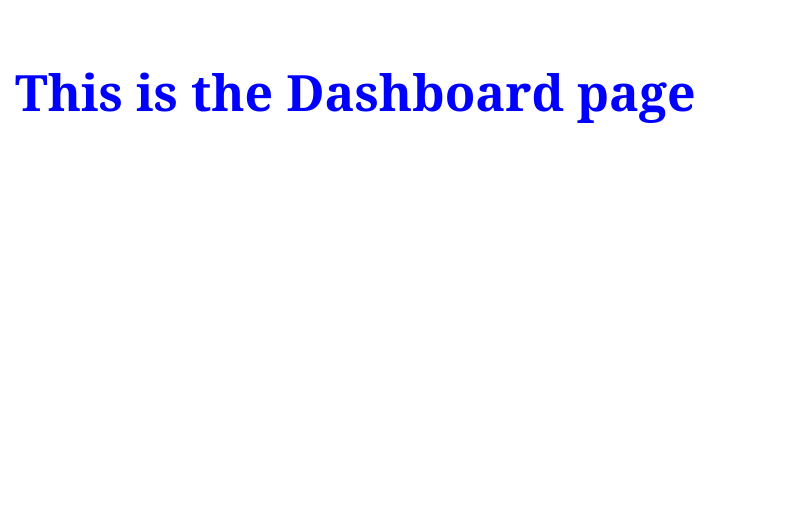
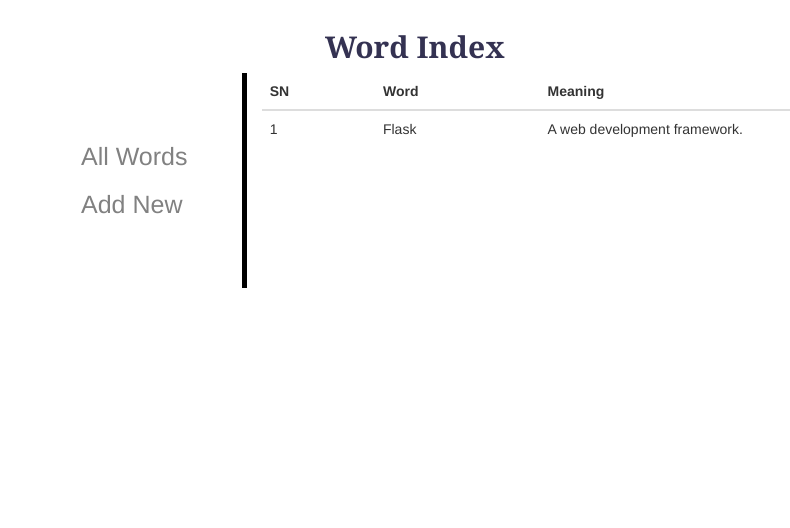
Before and after one commit to Kojo-Gyamfi/Dictionary-App, a Flask app: page /dashboard in a window 1280 px wide. Shown: the part 52-580 px from the top of the page, without its empty margins (0-790 px from the left). Run offline with Flask 3, Linux system fonts and the light colour scheme; some libraries are stand-ins or nearby versions.

Commit message:
dahsboard implementation

```diff
--- a/app.py
+++ b/app.py
@@ -19,10 +19,12 @@ def index():
         user_input = request.form['word']
         conn = mysql.get_db()
         cur = conn.cursor()
-        cur.execute('select meaning from word where word = %s', (user_input))
+        cur.execute('select meaning from word where word = %s', (user_input,))
         rv = cur.fetchall()
-        user_response = rv[0]['meaning']
-        # print(rv)
+        if(len(rv) > 0):
+            user_response = rv[0]['meaning']
+        else:
+            user_response = 'The word cannot be found in this dictionary, please try again with another word'
     return render_template('index.html', user_response=user_response)
 
 @app.route('/dashboard')
--- a/static/css/style.css
+++ b/static/css/style.css
@@ -14,6 +14,37 @@ a.navbar-brand {
   font-weight: bold;
   font-size: 24px;
   /* letter-spacing: 2px; */
+}
+
+/* dashboard */
+.row > h2 {
+  margin-top: -50px;
+  margin-left: 275px;
+  color: #343252;
+  font-family: Georgia, serif;
+  font-weight: bold;
+}
+
+.sidenav > a{
+  padding: 6px 8px 6px 16px;
+  text-decoration: none;
+  font-size: 25px;
+  color: #818181;
+  display: block;
+}
+
+.main {
+overflow-y:scroll;
+height: 70vh;
+padding-left: 60px;
+}
+
+.sidenav{
+  height: 100%;
+  padding-top: 60px;
+  padding-bottom: 60px;
+  border-right: solid black 5px;
+  overflow-x: hidden;
 }
 
 .container-fluid > .row{
--- a/templates/dashboard.html
+++ b/templates/dashboard.html
@@ -9,5 +9,29 @@ class="active"
 {% endblock %}
 
 {% block content %}
-<h1 style="color: Blue">This is the Dashboard page</h1>
+ <div class="row">
+    <h2>Word Index</h2>
+    <div class="col-md-2 sidenav">
+        <a href="#">All Words</a>
+        <a href="#">Add New</a>
+    </div>
+    <div class="col-md-10">
+        <table class="table">
+            <thead>
+                <tr>
+                    <th>SN</th>
+                    <th>Word</th>
+                    <th>Meaning</th>
+                </tr>
+            </thead>
+            <tbody>
+                <tr>
+                    <td>1</td>
+                    <td>Flask</td>
+                    <td>A web development framework.</td>
+                </tr>
+            </tbody>
+        </table>
+    </div>
+ </div>
 {% endblock %}
--- a/templates/index.html
+++ b/templates/index.html
@@ -43,8 +43,7 @@ class="active"
                 id="word"
                 placeholder="The meaning of the word shows here:"
                 disabled
-                >
-                {{user_response}}
+                >{{user_response}}
             </textarea>
             </div>
         </form>
```
